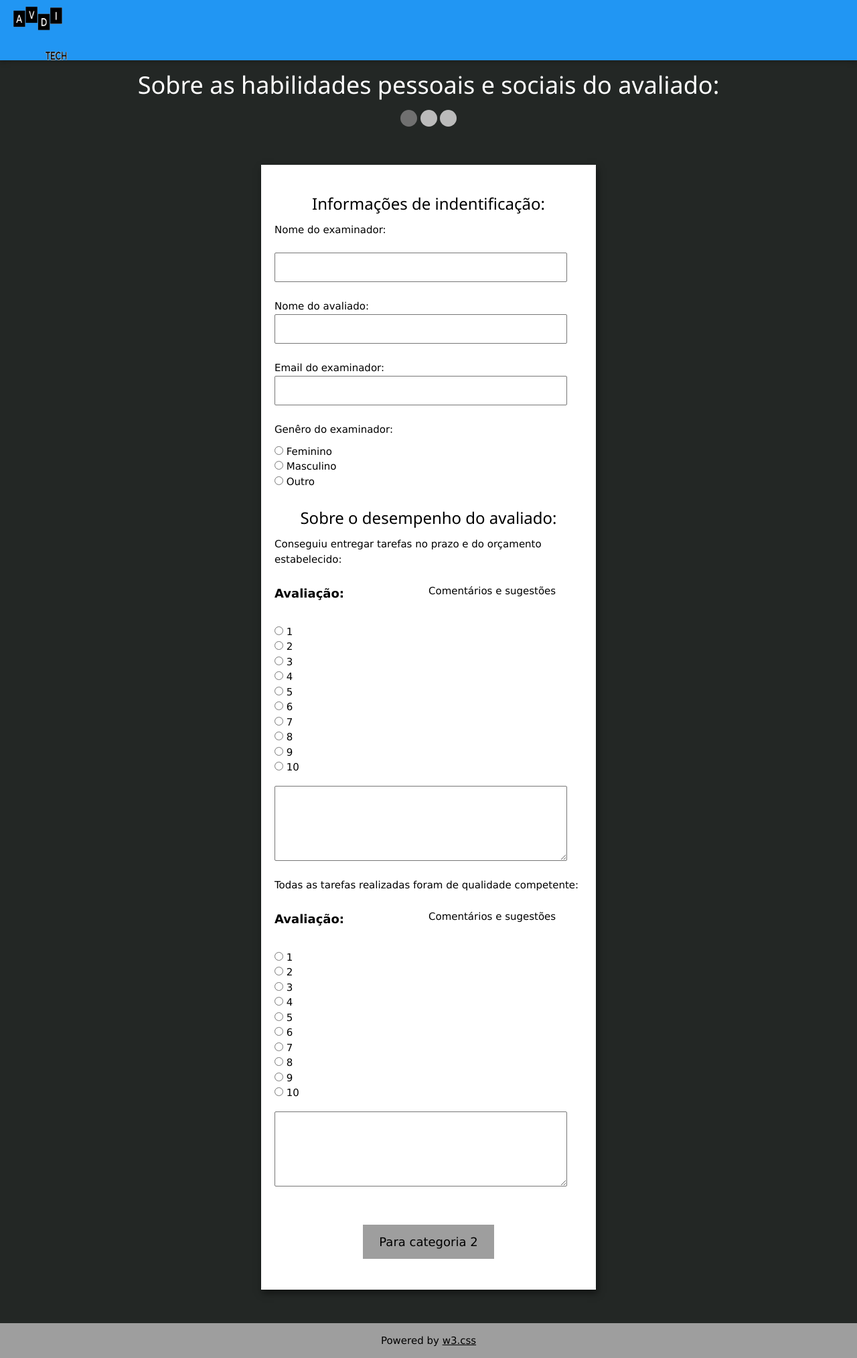
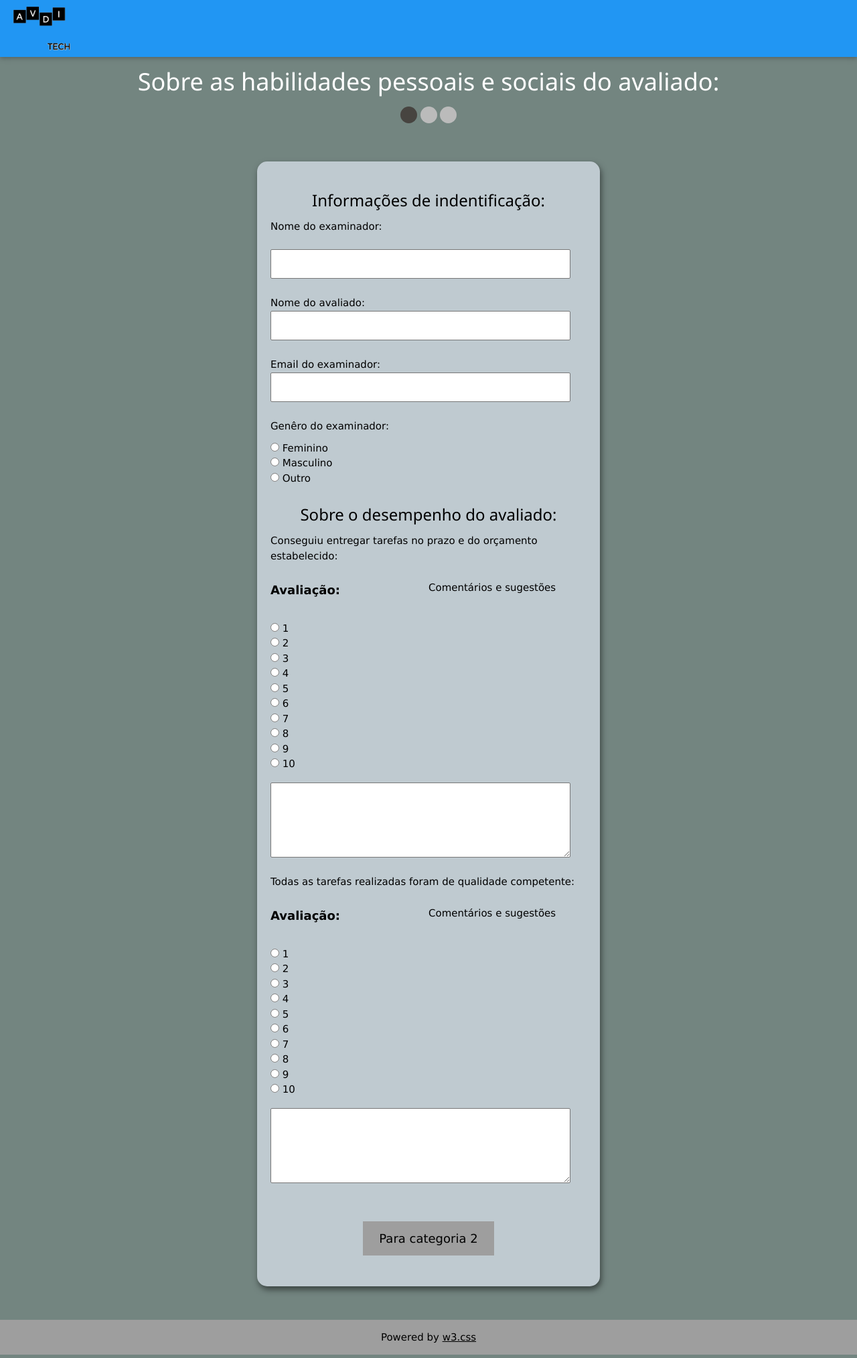
Before and after one commit to 15483114/Gest-oEmpresarial, a Flask app: page / in a window 1280 px wide. Shown: the whole page at 67% size. Run offline with Flask 2, Linux system fonts and the light colour scheme; some libraries are stand-ins or nearby versions.

Commit message:
ajuste estilo

```diff
--- a/static/styles/style2.css
+++ b/static/styles/style2.css
@@ -1,15 +1,17 @@
 /* Styling the Body element i.e. Color,
 Font, Alignment */
 body {
-    background-color: #232725;
+    background-color: #738580;
     font-family: Verdana;
     text-align: center;
 }
 
 /* Styling the Form (Color, Padding, Shadow) */
 form {
-    background-color: #fff;
-    max-width: 500px;
+    border-radius: 15px;
+    background-color: #BFCAD0;
+    min-width: 500px;
+    max-width: 40vw;
     margin: 50px auto;
     padding: 30px 20px;
     box-shadow: 2px 5px 10px rgba(0, 0, 0, 0.5);
@@ -38,7 +40,9 @@ select, textarea */
     padding: 10px;
     display: block;
     width: 95%;
+    text-align: center;
 }
+
 
 /* Styling form-control Radio
 button and Checkbox */
@@ -61,11 +65,12 @@ button {
     margin-bottom: 20px;
 }
 .logo-image img{
-    width: 80px;
-    height: 80px;
+    width: 85px;
+    height: 65px;
     margin-left: 20px;
     margin-top: 10px;
-    }
+    margin-bottom: 10px;
+}
 
 h1{
     color: #fff;
@@ -80,5 +85,5 @@ h1{
 }
 
 .fill {
-    background-color: rgb(112, 112, 112);
+    background-color: #474440;
 }
--- a/templates/cat1.html
+++ b/templates/cat1.html
@@ -19,7 +19,7 @@
   <!-- Navbar -->
     <div class="w3-bar w3-blue w3-card w3-left-align w3-large">
 
-      <a class="w3-bar-item w3-button w3-hide-medium w3-hide-large w3-right w3-padding-large w3-hover-white w3-large w3-blue" href="javascript:void(0);" onclick="myFunction()" title="Toggle Navigation Menu"><i class="fa fa-bars"></i></a>
+      <a class="w3-bar-item w3-button w3-hide-medium w3-hide-large w3-right w3-padding-large w3-hover-white w3-large " href="javascript:void(0);" onclick="myFunction()" title="Toggle Navigation Menu"><i class="fa fa-bars"></i></a>
       <div class="logo-image">
         <img src="/static/images/avditech.png" class="img-fluid">
       </div>
```
